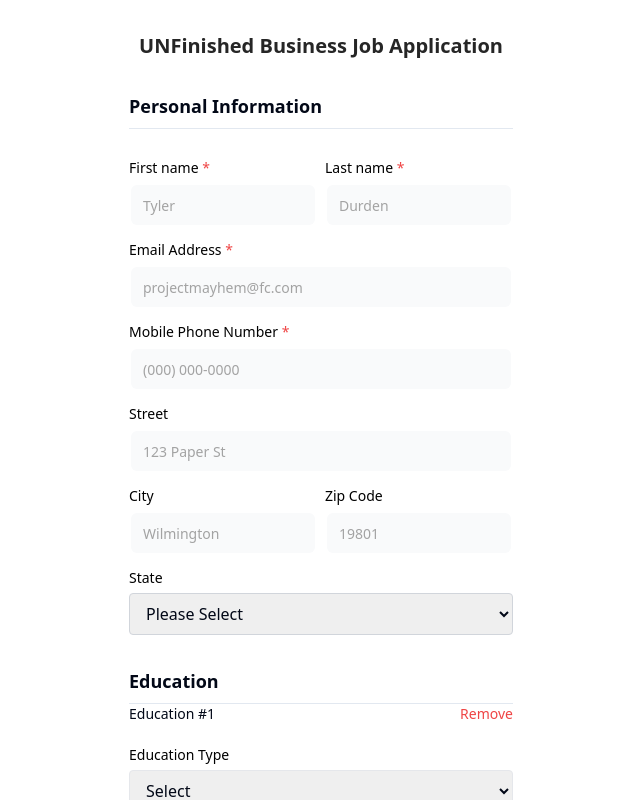
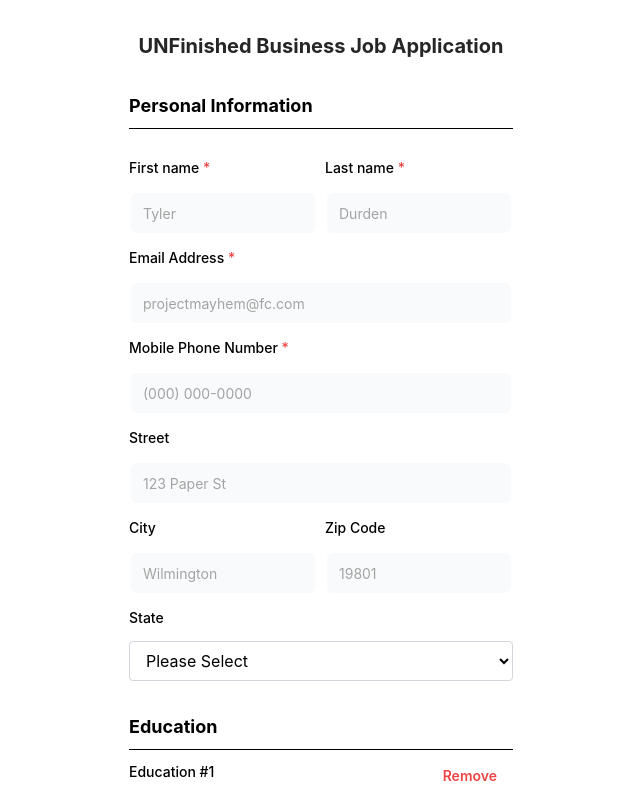
Before and after one commit to davidfashokun/UIDesign-JobApplication, a Next.js app in the folder uidesignjobapp/: page /pages/job-app in a window 1280 px wide. Shown: the top 800 px of the page, without its empty margins (319-959 px from the left). Built offline with nearby package versions, Linux system fonts and the light colour scheme.

Commit message:
improve accessibility

```diff
--- a/uidesignjobapp/app/globals.css
+++ b/uidesignjobapp/app/globals.css
@@ -4,66 +4,173 @@
 
 @layer base {
   :root {
-    --background: 0 0% 100%;
-    --foreground: 222.2 84% 4.9%;
-    --card: 0 0% 100%;
-    --card-foreground: 222.2 84% 4.9%;
-    --popover: 0 0% 100%;
-    --popover-foreground: 222.2 84% 4.9%;
-    --primary: 222.2 47.4% 11.2%;
-    --primary-foreground: 210 40% 98%;
-    --secondary: 210 40% 96.1%;
-    --secondary-foreground: 222.2 47.4% 11.2%;
-    --muted: 210 40% 96.1%;
-    --muted-foreground: 215.4 16.3% 46.9%;
-    --accent: 210 40% 96.1%;
-    --accent-foreground: 222.2 47.4% 11.2%;
-    --destructive: 0 84.2% 60.2%;
-    --destructive-foreground: 210 40% 98%;
-    --border: 214.3 31.8% 91.4%;
-    --input: 214.3 31.8% 91.4%;
-    --ring: 222.2 84% 4.9%;
-    --radius: 0.5rem;
-    --chart-1: 12 76% 61%;
-    --chart-2: 173 58% 39%;
-    --chart-3: 197 37% 24%;
-    --chart-4: 43 74% 66%;
-    --chart-5: 27 87% 67%;
+    /* Light mode colors */
+    --background: #ffffff; /* High contrast white */
+    --foreground: #000000; /* High contrast black text */
+    --card: #f5f5f5; /* Subtle light gray for cards */
+    --card-foreground: #000000;
+    --popover: #f5f5f5; /* Popovers */
+    --popover-foreground: #000000;
+    --primary: #227093; /* High contrast blue for primary elements */
+    --primary-foreground: #ffffff; /* White text on primary elements */
+    --secondary: #ededed; /* Light gray for secondary sections */
+    --secondary-foreground: #227093; /* Blue text for secondary elements */
+    --muted: #e3e3e3; /* Muted elements with enough contrast */
+    --muted-foreground: #666666; /* Dark gray for muted text */
+    --accent: #003cff; /* Bright yellow for accents */
+    --accent-foreground: #000000; /* Black text on accents */
+    --destructive: #cc0000; /* Bright red for destructive actions */
+    --destructive-foreground: #ffffff; /* White text for destructive actions */
+    --border: #c8c8c8; /* Neutral border color */
+    --input: #f5f5f5; /* Light input background */
+    --ring: #227093; /* Blue ring for focus states */
+    --radius: 0.5rem; /* Border radius for elements */
   }
 
   .dark {
-    --background: 222.2 84% 4.9%;
-    --foreground: 210 40% 98%;
-    --card: 222.2 84% 4.9%;
-    --card-foreground: 210 40% 98%;
-    --popover: 222.2 84% 4.9%;
-    --popover-foreground: 210 40% 98%;
-    --primary: 210 40% 98%;
-    --primary-foreground: 222.2 47.4% 11.2%;
-    --secondary: 217.2 32.6% 17.5%;
-    --secondary-foreground: 210 40% 98%;
-    --muted: 217.2 32.6% 17.5%;
-    --muted-foreground: 215 20.2% 65.1%;
-    --accent: 217.2 32.6% 17.5%;
-    --accent-foreground: 210 40% 98%;
-    --destructive: 0 62.8% 30.6%;
-    --destructive-foreground: 210 40% 98%;
-    --border: 217.2 32.6% 17.5%;
-    --input: 217.2 32.6% 17.5%;
-    --ring: 212.7 26.8% 83.9%;
-    --chart-1: 220 70% 50%;
-    --chart-2: 160 60% 45%;
-    --chart-3: 30 80% 55%;
-    --chart-4: 280 65% 60%;
-    --chart-5: 340 75% 55%;
+    /* Dark mode colors */
+    --background: #121212; /* Dark gray background */
+    --foreground: #ebebeb; /* High contrast light text */
+    --card: #1e1e1e; /* Dark gray for cards */
+    --card-foreground: #ebebeb;
+    --popover: #1e1e1e;
+    --popover-foreground: #ebebeb;
+    --primary: #007bff; /* Bright blue for dark mode primary elements */
+    --primary-foreground: #ffffff;
+    --secondary: #2c2c2c; /* Dark gray for secondary sections */
+    --secondary-foreground: #ebebeb;
+    --muted: #3c3c3c; /* Muted dark gray */
+    --muted-foreground: #b4b4b4; /* Lighter gray for muted text */
+    --accent: #ffcc00;
+    --accent-foreground: #121212;
+    --destructive: #cc0000;
+    --destructive-foreground: #ffffff;
+    --border: #323232;
+    --input: #2c2c2c;
+    --ring: #007bff;
   }
 }
 
 @layer base {
+  /* Universal border color */
   * {
     @apply border-border;
   }
+
+  /* Body background and text */
   body {
     @apply bg-background text-foreground;
+    font-family: 'Inter', sans-serif; /* Use a modern sans-serif font */
+    line-height: 1.6; /* Improve readability */
+    min-height: 100vh; /* Ensure body spans the full viewport */
+  }
+
+  /* Container for form sections */
+  .container {
+    @apply max-w-screen-md mx-auto px-4 py-8; /* Center and pad the container */
+    background-color: var(--card); /* Subtle background for form */
+    border-radius: var(--radius); /* Rounded corners */
+    box-shadow: 0px 4px 6px rgba(0, 0, 0, 0.1); /* Soft shadow */
+  }
+
+  /* Headings for sections */
+  h1, h2, h3 {
+    color: var(--foreground);
+    font-weight: 600;
+    margin-bottom: 0.5rem;
+  }
+
+  /* Buttons */
+  button {
+    @apply bg-primary text-primary-foreground rounded px-4 py-2;
+    font-weight: 600;
+    transition: background-color 0.2s ease, color 0.2s ease, box-shadow 0.2s ease;
+  }
+
+  button:hover {
+    @apply bg-primary-foreground text-primary shadow-lg;
+  }
+
+  button:focus {
+    @apply ring-2 ring-ring outline-none;
+  }
+
+  button[disabled] {
+    @apply bg-muted text-muted-foreground cursor-not-allowed;
+  }
+
+  /* Links */
+  a {
+    @apply text-primary underline;
+  }
+  a:hover {
+    @apply text-primary-foreground bg-primary;
+  }
+
+  /* Input fields */
+  input,
+  select,
+  textarea {
+    @apply bg-input border border-border text-foreground rounded px-3 py-2;
+    font-size: 1rem;
+  }
+
+  input:focus,
+  select:focus,
+  textarea:focus {
+    @apply outline-none ring-2 ring-ring;
+  }
+
+  /* Labels */
+  label {
+    display: block;
+    font-weight: 600;
+    margin-bottom: 0.5rem;
+    color: var(--foreground);
+  }
+
+  /* Accessible focus outlines */
+  :focus {
+    outline: 2px dashed var(--ring);
+    outline-offset: 2px;
+  }
+
+  /* Form section headings */
+  .form-section {
+    border-bottom: 1px solid var(--border);
+    margin-bottom: 2rem;
+    padding-bottom: 1rem;
+  }
+
+  /* Destructive buttons */
+  .btn-destructive {
+    @apply bg-destructive text-destructive-foreground rounded px-4 py-2;
+    font-weight: 600;
+  }
+
+  .btn-destructive:hover {
+    background-color: #a30000;
   }
 }
+/* Add consistent padding and margin to sections with outlines */
+.outlined-section {
+  margin-bottom: 2rem;
+  padding: 1rem;
+  border: 1px solid var(--border);
+  border-radius: 0.5rem;
+  background-color: var(--card);
+}
+
+/* Styling for buttons */
+button {
+  margin-top: 0.5rem;
+}
+
+button:hover {
+  text-decoration: underline;
+}
+
+/* Adjust input file buttons for spacing consistency */
+input[type="file"] {
+  margin-top: 0.5rem;
+}
--- a/uidesignjobapp/components/example/job-app.tsx
+++ b/uidesignjobapp/components/example/job-app.tsx
@@ -177,7 +177,7 @@ const handleInputChange = (field: keyof Errors, value: string) => {
     }
   };
   return (
-    <div className="max-w-md w-full mx-auto rounded-none md:rounded-2xl p-4 md:p-8 shadow-input bg-white dark:bg-black">
+    <div className="max-w-md w-full mx-auto rounded-none md:rounded-2xl p-4 md:p-8 shadow-input">
       <h1 className="font-bold text-xl text-neutral-800 dark:text-neutral-200 text-center">
         UNFinished Business Job Application
       </h1>
@@ -470,10 +470,11 @@ const handleInputChange = (field: keyof Errors, value: string) => {
         </div>
 
         <div className="mb-8">
-          <h3 className="font-medium text-lg mb-2">
+        <Label htmlFor="resume"><h3 className="font-medium text-lg mb-2">
             <strong>Resume/CV</strong>
             <span className="text-red-500">*</span>
           </h3>
+          </Label>
           <hr />
           <input
             type="file"
@@ -490,6 +491,7 @@ const handleInputChange = (field: keyof Errors, value: string) => {
               setResumeFile(file);
             }}
           />
+
           <button
             type="button"
             className="mt-2 text-sm text-blue-500 hover:underline"
@@ -504,7 +506,7 @@ const handleInputChange = (field: keyof Errors, value: string) => {
         </div>
 
         <div className="mb-8">
-          <h3 className="font-medium text-lg mb-2"><strong>Additional Documents</strong></h3>
+        <Label htmlFor="additionalDocuments"><h3 className="font-medium text-lg mb-2"><strong>Additional Documents</strong></h3></Label>
           <hr />
           <input
             type="file"
@@ -544,7 +546,7 @@ const handleInputChange = (field: keyof Errors, value: string) => {
           </LabelInputContainer>
 
           <LabelInputContainer className="mt-4">
-          <Label htmlFor="gender">Are you willing to travel?</Label>
+          <Label htmlFor="travel">Are you willing to travel?</Label>
             <select id="travel" className="border border-gray-300 rounded px-3 py-2">
               <option value="">Please Select</option>
               <option value="yes">Yes</option>
```
